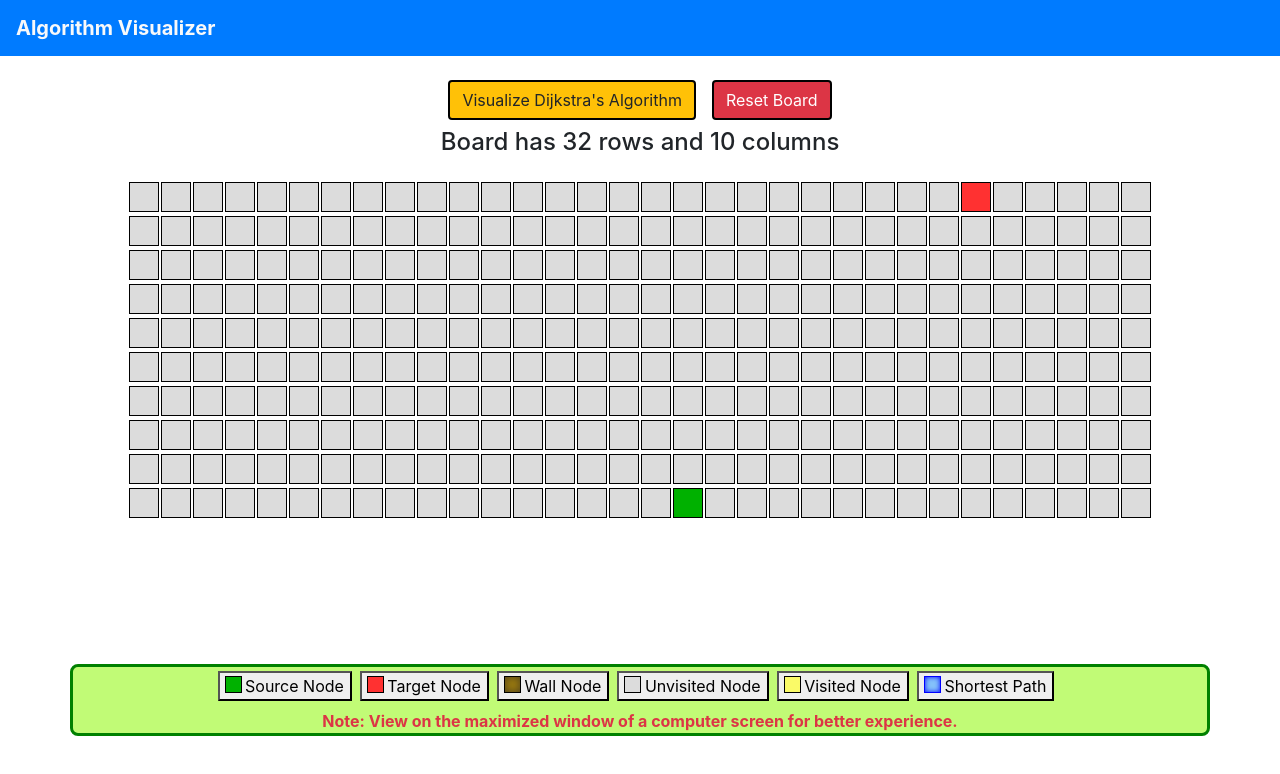
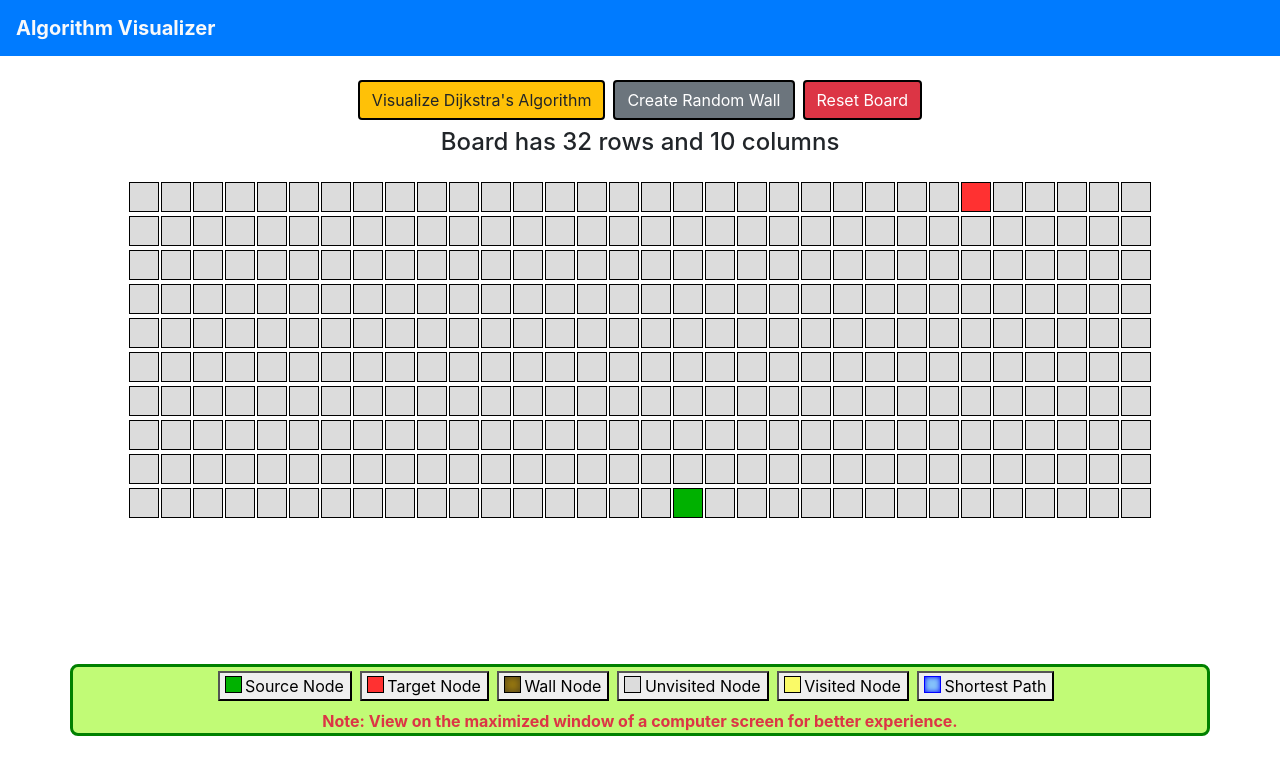
Before and after one commit to patel-himanshu/algorithm-visualizer, a React (Create React App) app: page / in a window 1280 px wide. Shown: the top 774 px of the page. Built offline with nearby package versions, Linux system fonts and the light colour scheme.

Commit message:
feat: Create or remove wall at random

```diff
--- a/src/components/Visualizer/Visualizer.css
+++ b/src/components/Visualizer/Visualizer.css
@@ -31,3 +31,7 @@ input[type="number"] {
   width: 4rem;
   height: 30px;
 }
+
+.message {
+  padding: 0.5rem;
+}
--- a/src/components/Visualizer/Visualizer.js
+++ b/src/components/Visualizer/Visualizer.js
@@ -1,4 +1,4 @@
-import React, { useState, useEffect } from "react";
+import { useState, useEffect } from "react";
 import { dijkstra, getShortestPath } from "../../algorithms/Dijkstra";
 import Node from "../Node/Node";
 import "./Visualizer.css";
@@ -119,6 +119,27 @@ const Visualizer = () => {
 
   // =========== EVENT HANDLERS ===========
 
+  const handleRandomWallsCreation = () => {
+    const wallsNum = 1;
+    // const wallsNum = Math.floor(BOARD_HEIGHT * BOARD_WIDTH * 0.4);
+    // console.log(BOARD_HEIGHT * BOARD_WIDTH, wallsNum);
+    let i = 0;
+    while (i < wallsNum) {
+      let wallRow = Math.floor(Math.random() * BOARD_HEIGHT);
+      let wallCol = Math.floor(Math.random() * BOARD_WIDTH);
+      let node = board[wallRow][wallCol];
+
+      if (node.isSourceNode || node.isTargetNode) {
+        console.log(i, "pass");
+        continue;
+      } else {
+        handleNodeClick(wallRow, wallCol);
+        i++;
+        // console.log(i, wallRow, wallCol);
+      }
+    }
+  };
+
   const handleBoardReset = () => {
     window.location.reload(false);
     setIsVisualizationStarted(false);
@@ -127,7 +148,7 @@ const Visualizer = () => {
     // setPathLength(0);
   };
 
-  const handleClick = (row, col) => {
+  const handleNodeClick = (row, col) => {
     if (!isVisualizationStarted) {
       let newBoard = board.map((rowElem, rowIdx) => {
         if (rowIdx === row) {
@@ -172,6 +193,16 @@ const Visualizer = () => {
         Visualize Dijkstra's Algorithm
       </button>
       <button
+        className="btn btn-secondary mt-4"
+        style={{ border: "2px solid black " }}
+        onClick={() => handleRandomWallsCreation()}
+        onMouseDown={(e) => e.preventDefault()}
+        disabled={isVisualizationStarted}
+      >
+        Create Random Wall
+        {/* Create Random Walls */}
+      </button>
+      <button
         className="btn btn-danger mt-4 ml-2"
         style={{ border: "2px solid black" }}
         onClick={() => handleBoardReset()}
@@ -204,7 +235,7 @@ const Visualizer = () => {
                       isWallNode={isWallNode}
                       isSourceNode={isSourceNode}
                       isTargetNode={isTargetNode}
-                      onClick={(row, col) => handleClick(row, col)}
+                      onClick={(row, col) => handleNodeClick(row, col)}
                     />
                   );
                 })}
@@ -215,7 +246,7 @@ const Visualizer = () => {
 
         {/* Final message after visualization completion */}
         {pathLength !== null && (
-          <div className="div">
+          <div className="message">
             <h4 style={{ textShadow: "0 0 10px orange" }}>{finalMessage}</h4>
             <h5>
               The total number of nodes visited (including both nodes):{" "}
```
